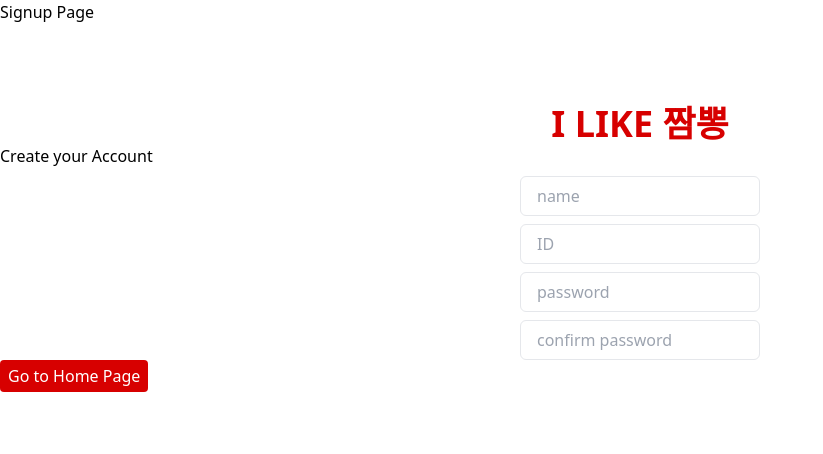
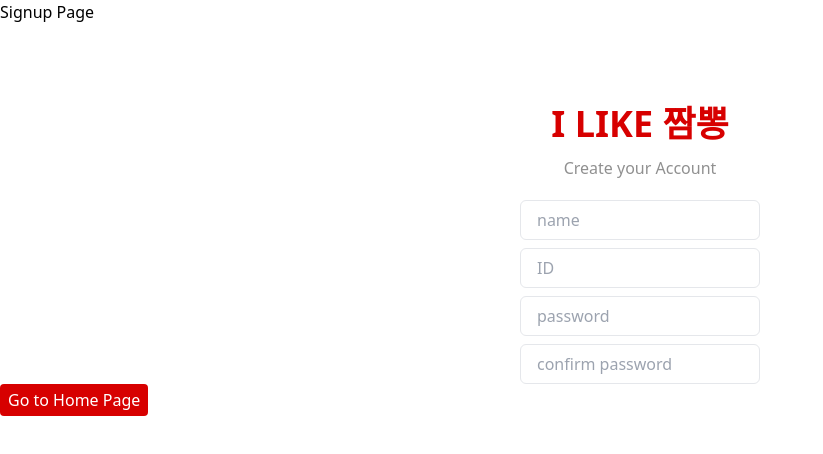
Before and after one commit to yuxincxoi/jjambbong_map, a React app: page /signupPage in a window 1280 px wide. Shown: the top 454 px of the page, without its empty margins (0-823 px from the left). Built offline with nearby package versions, Linux system fonts and the light colour scheme; no server answers; the HTML template or start-up script is replaced by a standard one.

Commit message:
디자인 수정

```diff
--- a/src/pages/signupPage.tsx
+++ b/src/pages/signupPage.tsx
@@ -8,8 +8,10 @@ export default function SignupPage() {
     <div>
       <h1>Signup Page</h1>
       <Title />
-      <p>Create your Account</p>
-      <Input placeholder="name" />
+      <p className="flex justify-center mt-3 text-[#909090] font-thin">
+        Create your Account
+      </p>
+      <Input placeholder="name" className="mt-3" />
       <Input placeholder="ID" />
       <Input placeholder="password" />
       <Input placeholder="confirm password" />
```
